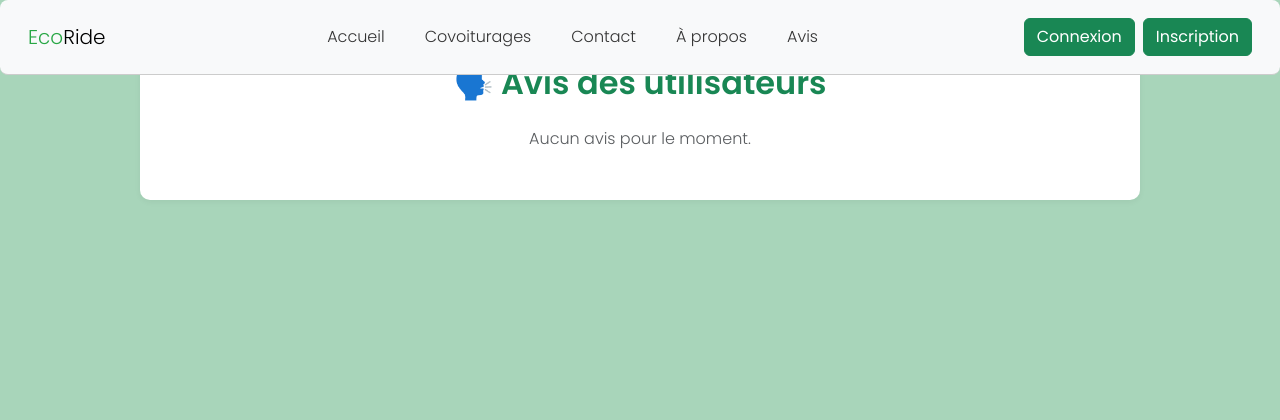
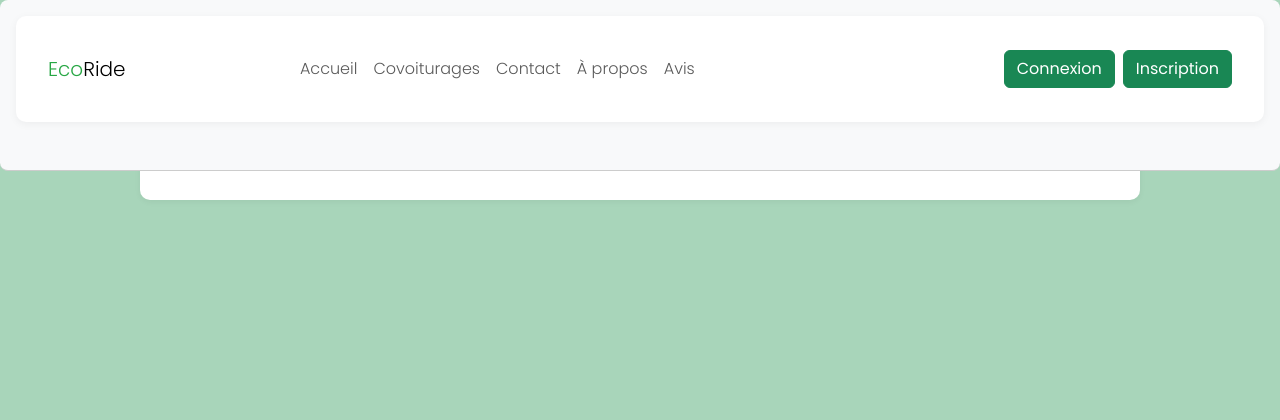
Before and after one commit to KlausAbut/ecoridesymfony, a Symfony app: template templates/avis/list.html.twig in a window 1280 px wide. Shown: the top 420 px of the page. Run offline with Twig, Linux system fonts and the light colour scheme; the template is opened without the code that fills it, so the values that code supplies are empty; style sheets or scripts are compiled from the project's sources; some libraries are stand-ins or nearby versions.

Commit message:
changer navbar style

```diff
--- a/templates/partials/navbar.html.twig
+++ b/templates/partials/navbar.html.twig
@@ -1,23 +1,24 @@
 <header>
   <nav class="navbar navbar-expand-lg navbar-light bg-light fixed-top">
-    <div class="container-fluid">
+    <div class="container">
       <a class="navbar-brand" href="{{ path('index') }}">
         <span class="green">Eco</span>Ride
       </a>
+
       <button
         class="navbar-toggler"
         type="button"
         data-bs-toggle="collapse"
-        data-bs-target="#navbarMenu"
-        aria-controls="navbarMenu"
+        data-bs-target="#mainNavbar"
+        aria-controls="mainNavbar"
         aria-expanded="false"
         aria-label="Toggle navigation"
       >
         <span class="navbar-toggler-icon"></span>
       </button>
 
-      <div class="collapse navbar-collapse" id="navbarMenu">
-        <ul class="navbar-nav mx-auto mb-2 mb-lg-0 nav-center justify-content-center">
+      <div class="collapse navbar-collapse" id="mainNavbar">
+        <ul class="navbar-nav mx-auto">
           <li class="nav-item">
             <a class="nav-link" href="{{ path('index') }}">Accueil</a>
           </li>
@@ -35,7 +36,7 @@
           </li>
         </ul>
 
-        <ul class="navbar-nav mb-2 mb-lg-0 nav-right">
+        <ul class="navbar-nav ms-auto">
           {% if app.user %}
             <li class="nav-item dropdown">
               <a
@@ -75,8 +76,8 @@
               </ul>
             </li>
           {% else %}
-            <li class="nav-item">
-              <a class="btn btn-success me-2" href="{{ path('app_login') }}">Connexion</a>
+            <li class="nav-item me-2">
+              <a class="btn btn-success" href="{{ path('app_login') }}">Connexion</a>
             </li>
             <li class="nav-item">
               <a class="btn btn-success" href="{{ path('app_register') }}">Inscription</a>
```
